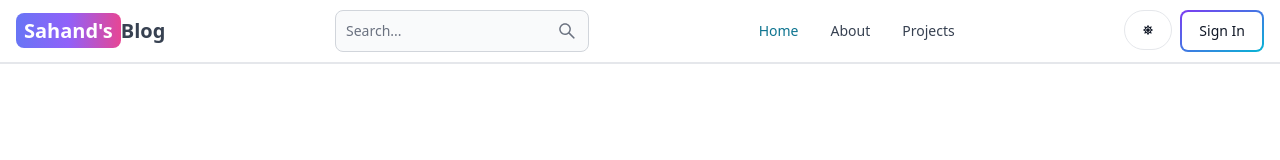
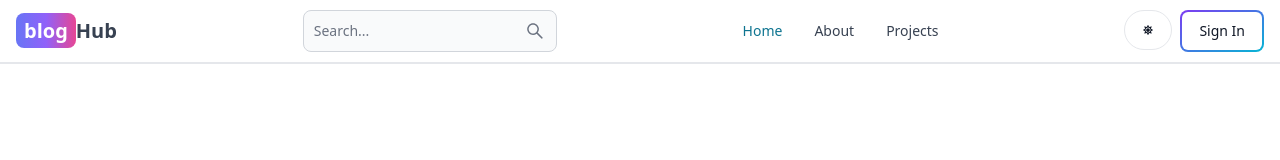
Before and after one commit to vasoyaprince14/blogHub, a React (Vite) app in the folder client/: page / in a window 1280 px wide. Shown: the top 160 px of the page. Built offline with nearby package versions, Linux system fonts and the light colour scheme; no server answers.

Commit message:
Update Header.jsx

```diff
--- a/client/src/components/Header.jsx
+++ b/client/src/components/Header.jsx
@@ -55,9 +55,9 @@ export default function Header() {
         className='self-center whitespace-nowrap text-sm sm:text-xl font-semibold dark:text-white'
       >
         <span className='px-2 py-1 bg-gradient-to-r from-indigo-500 via-purple-500 to-pink-500 rounded-lg text-white'>
-          Sahand's
+          blog
         </span>
-        Blog
+        Hub
       </Link>
       <form onSubmit={handleSubmit}>
         <TextInput
```
